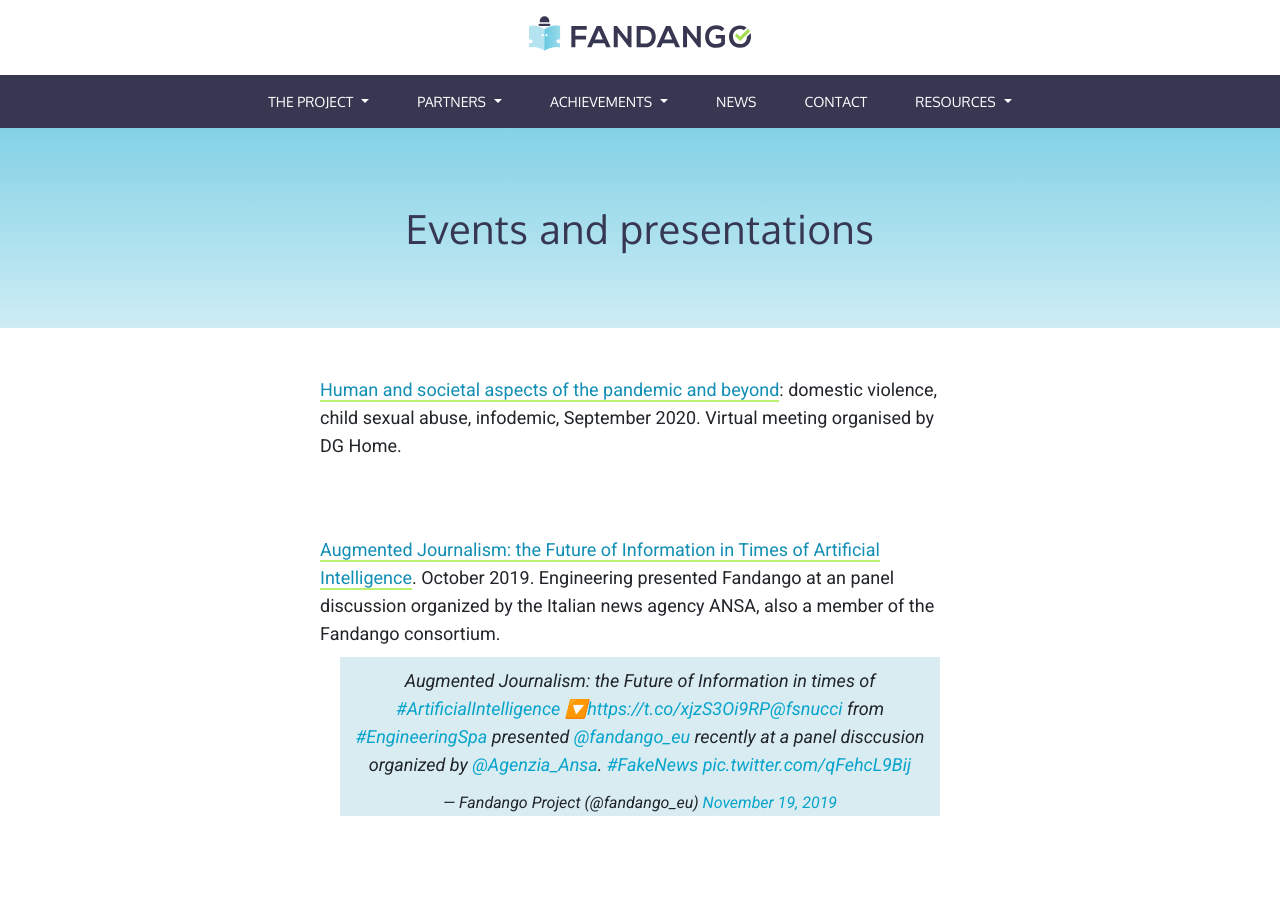
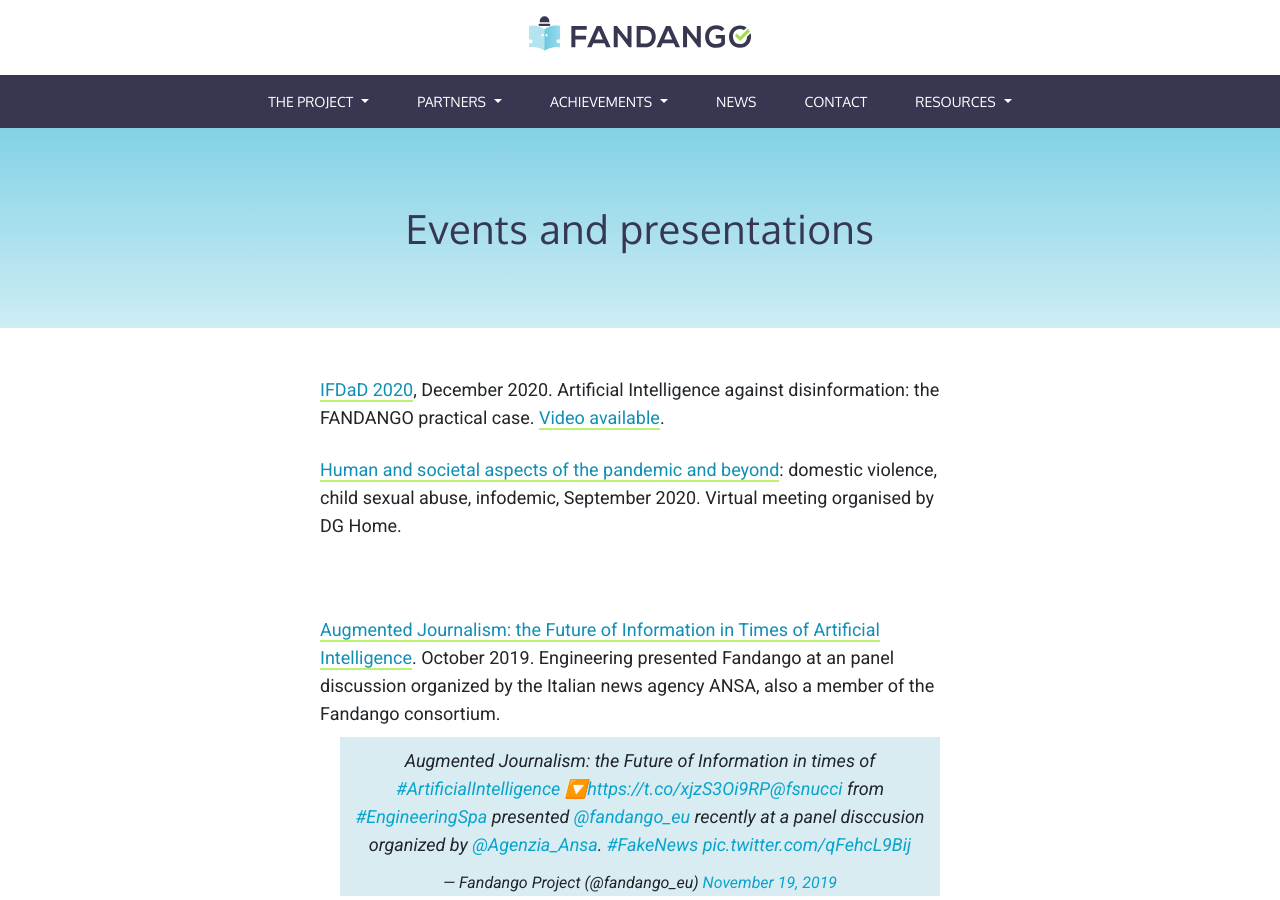
Before and after one commit to fandangOrg/fandango-web, a Jekyll site: the page built from achievements/public-events.md, in a window 1280 px wide and 900 px high. Built offline with Jekyll 4.4.1, drawn with Linux system fonts in a browser that asks for light colours; comment, search, counter and statistics services are not loaded.

Commit message:
Updated Public Events

```diff
--- a/achievements/public-events.md
+++ b/achievements/public-events.md
@@ -6,6 +6,8 @@ position: 1
 navigation_order: 2
 navigation_parent: Achievements
 ---
+
+[IFDaD 2020](http://oi2media.es/index.php/jornadas-2018/), December 2020. Artificial Intelligence against disinformation: the FANDANGO practical case. [Video available](https://fandango-project.eu/news/2021/01/18/artificial-intelligence-against-disinformation-fandango-at-ifdad-2020/).
 
 [Human and societal aspects of the pandemic and beyond](https://dghome.mci-events.eu/ehome/index.php?eventid=547670&): domestic violence, child sexual abuse, infodemic, September 2020. Virtual meeting organised by DG Home.
 
```
